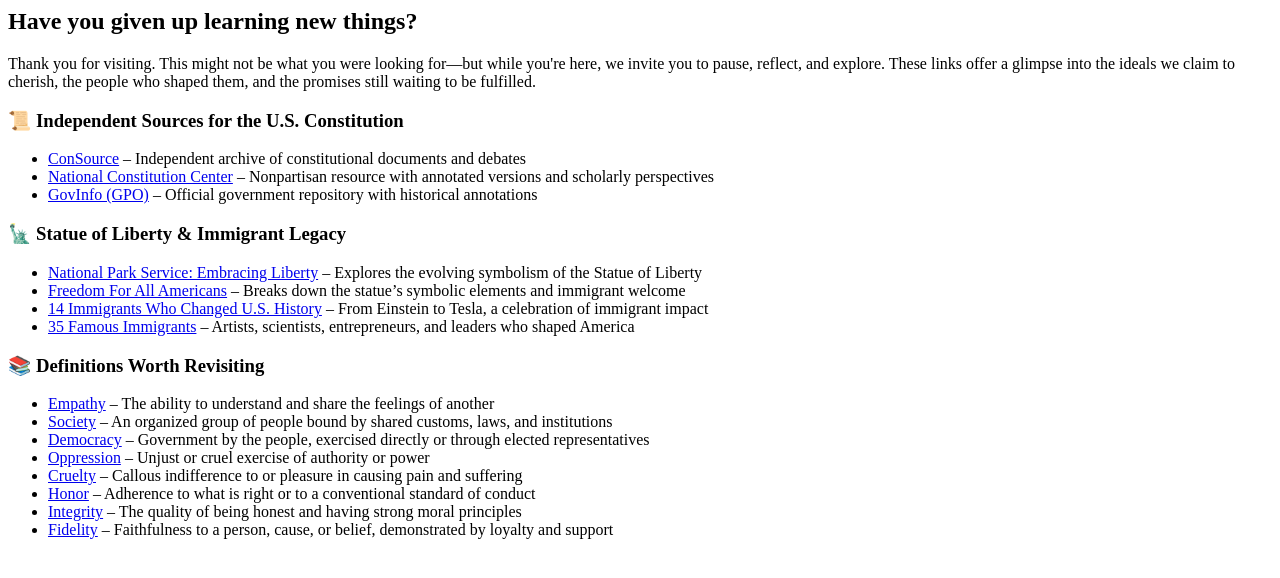
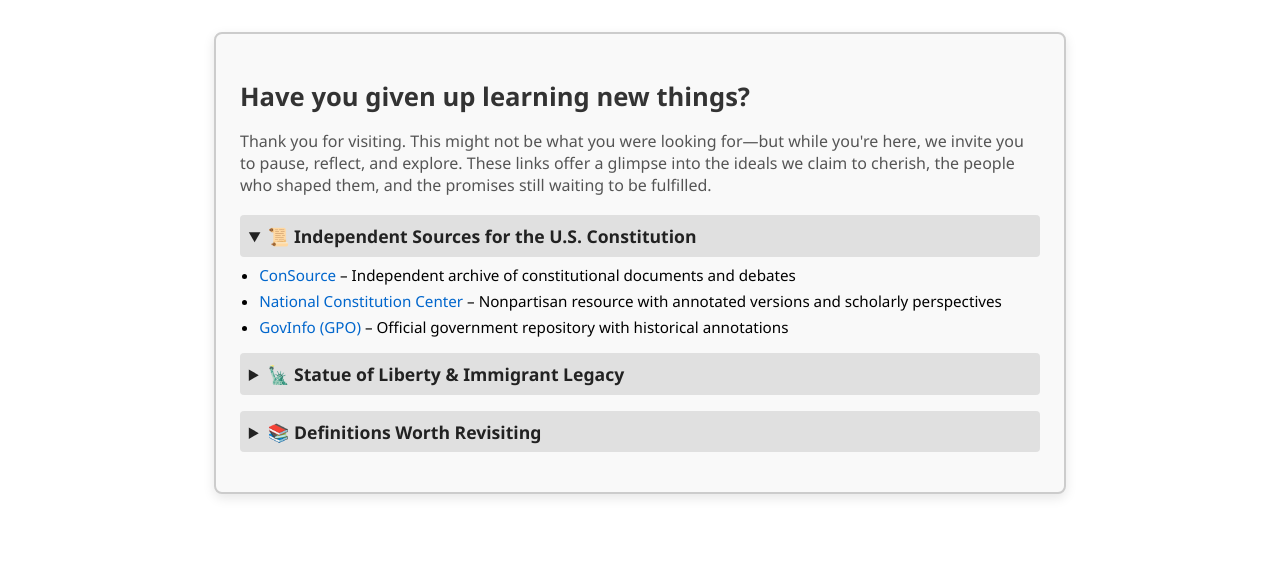
Before and after one commit to WeeblyWobbleWebMaster/MTGreality-protocol, a plain HTML site: page index.html in a window 1280 px wide. Drawn offline with Linux system fonts and the light colour scheme.

Commit message:
Update index.html

```diff
--- a/index.html
+++ b/index.html
@@ -1,23 +1,86 @@
+<style>
+  .reality-vault {
+    font-family: 'Segoe UI', sans-serif;
+    background: #f9f9f9;
+    border: 2px solid #ccc;
+    border-radius: 8px;
+    padding: 1.5em;
+    max-width: 800px;
+    margin: 2em auto;
+    box-shadow: 0 4px 12px rgba(0,0,0,0.1);
+  }
+
+  .reality-vault h2 {
+    font-size: 1.6em;
+    color: #333;
+    margin-bottom: 0.5em;
+  }
+
+  .reality-vault p {
+    font-size: 1em;
+    color: #555;
+    margin-bottom: 1.2em;
+  }
+
+  .vault-section {
+    margin-bottom: 1em;
+  }
+
+  .vault-section summary {
+    font-weight: bold;
+    font-size: 1.1em;
+    cursor: pointer;
+    background: #e0e0e0;
+    padding: 0.5em;
+    border-radius: 4px;
+    color: #222;
+  }
+
+  .vault-section ul {
+    margin-top: 0.5em;
+    padding-left: 1.2em;
+  }
+
+  .vault-section li {
+    margin-bottom: 0.4em;
+    font-size: 0.95em;
+  }
+
+  .vault-section a {
+    color: #0066cc;
+    text-decoration: none;
+  }
+
+  .vault-section a:hover {
+    text-decoration: underline;
+  }
+</style>
+
 <div class="reality-vault">
   <h2>Have you given up learning new things?</h2>
   <p>Thank you for visiting. This might not be what you were looking for—but while you're here, we invite you to pause, reflect, and explore. These links offer a glimpse into the ideals we claim to cherish, the people who shaped them, and the promises still waiting to be fulfilled.</p>
 
-  <h3>📜 Independent Sources for the U.S. Constitution</h3>
+  <details class="vault-section" open>
+    <summary>📜 Independent Sources for the U.S. Constitution</summary>
     <ul>
       <li><a href="https://www.consource.org/document/united-states-constitution/">ConSource</a> – Independent archive of constitutional documents and debates</li>
       <li><a href="https://constitutioncenter.org/">National Constitution Center</a> – Nonpartisan resource with annotated versions and scholarly perspectives</li>
       <li><a href="https://www.govinfo.gov/collection/constitution-annotated">GovInfo (GPO)</a> – Official government repository with historical annotations</li>
     </ul>
+  </details>
 
-  <h3>🗽 Statue of Liberty & Immigrant Legacy</h3>
+  <details class="vault-section">
+    <summary>🗽 Statue of Liberty & Immigrant Legacy</summary>
     <ul>
       <li><a href="https://www.nps.gov/museum/exhibits/statue_liberty/embracing_liberty.html">National Park Service: Embracing Liberty</a> – Explores the evolving symbolism of the Statue of Liberty</li>
       <li><a href="https://freedomforallamericans.org/statue-of-liberty-freedom/">Freedom For All Americans</a> – Breaks down the statue’s symbolic elements and immigrant welcome</li>
       <li><a href="https://www.countryadventures.net/american-success-stories-14-immigrants-who-changed-our-nations-history/">14 Immigrants Who Changed U.S. History</a> – From Einstein to Tesla, a celebration of immigrant impact</li>
       <li><a href="https://www.discoverwalks.com/blog/world/35-most-famous-immigrants-who-made-an-impact-in-the-us/">35 Famous Immigrants</a> – Artists, scientists, entrepreneurs, and leaders who shaped America</li>
     </ul>
+  </details>
 
-  <h3>📚 Definitions Worth Revisiting</h3>
+  <details class="vault-section">
+    <summary>📚 Definitions Worth Revisiting</summary>
     <ul>
       <li><a href="https://www.merriam-webster.com/dictionary/empathy">Empathy</a> – The ability to understand and share the feelings of another</li>
       <li><a href="https://www.merriam-webster.com/dictionary/society">Society</a> – An organized group of people bound by shared customs, laws, and institutions</li>
@@ -28,4 +91,5 @@
       <li><a href="https://www.merriam-webster.com/dictionary/integrity">Integrity</a> – The quality of being honest and having strong moral principles</li>
       <li><a href="https://www.merriam-webster.com/dictionary/fidelity">Fidelity</a> – Faithfulness to a person, cause, or belief, demonstrated by loyalty and support</li>
     </ul>
+  </details>
 </div>
```
Lines whose indentation alone changed are shown as unchanged.
